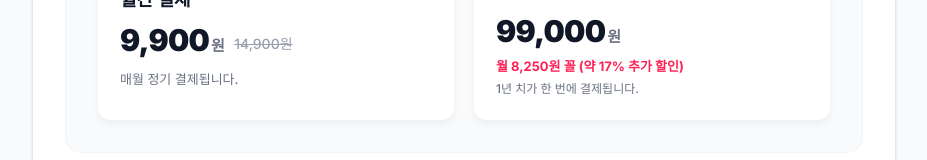
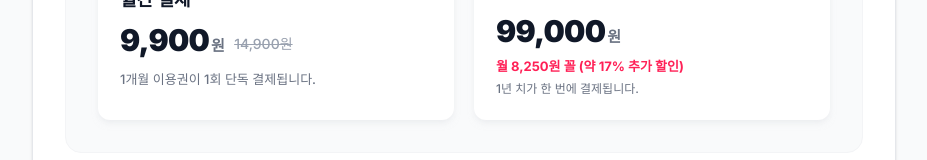
Before and after one commit to hannune-s/ssakdaform, a Next.js app: page /subscription in a window 1280 px wide. Shown: the part 311-471 px from the top of the page, without its empty margins (176-1103 px from the left). Built offline with nearby package versions, Linux system fonts and the light colour scheme.

Commit message:
style: 월간 결제 안내 문구를 정기결제가 아닌 단독결제로 수정

```diff
--- a/src/app/subscription/page.tsx
+++ b/src/app/subscription/page.tsx
@@ -38,7 +38,7 @@ export default function SubscriptionPage() {
                   <span className="text-2xl sm:text-3xl font-black text-gray-900 group-hover:text-indigo-600 transition-colors tracking-tight">9,900<span className="text-[13px] sm:text-[15px] font-bold text-gray-500 ml-0.5">원</span></span>
                   <span className="text-xs sm:text-sm text-gray-400 line-through mb-0.5 sm:mb-1 ml-1 font-medium">14,900원</span>
                 </div>
-                <div className="text-[11px] sm:text-[13px] text-gray-500 font-medium">매월 정기 결제됩니다.</div>
+                <div className="text-[11px] sm:text-[13px] text-gray-500 font-medium">1개월 이용권이 1회 단독 결제됩니다.</div>
               </button>
 
               {/* 연간 결제 버튼 */}
```
